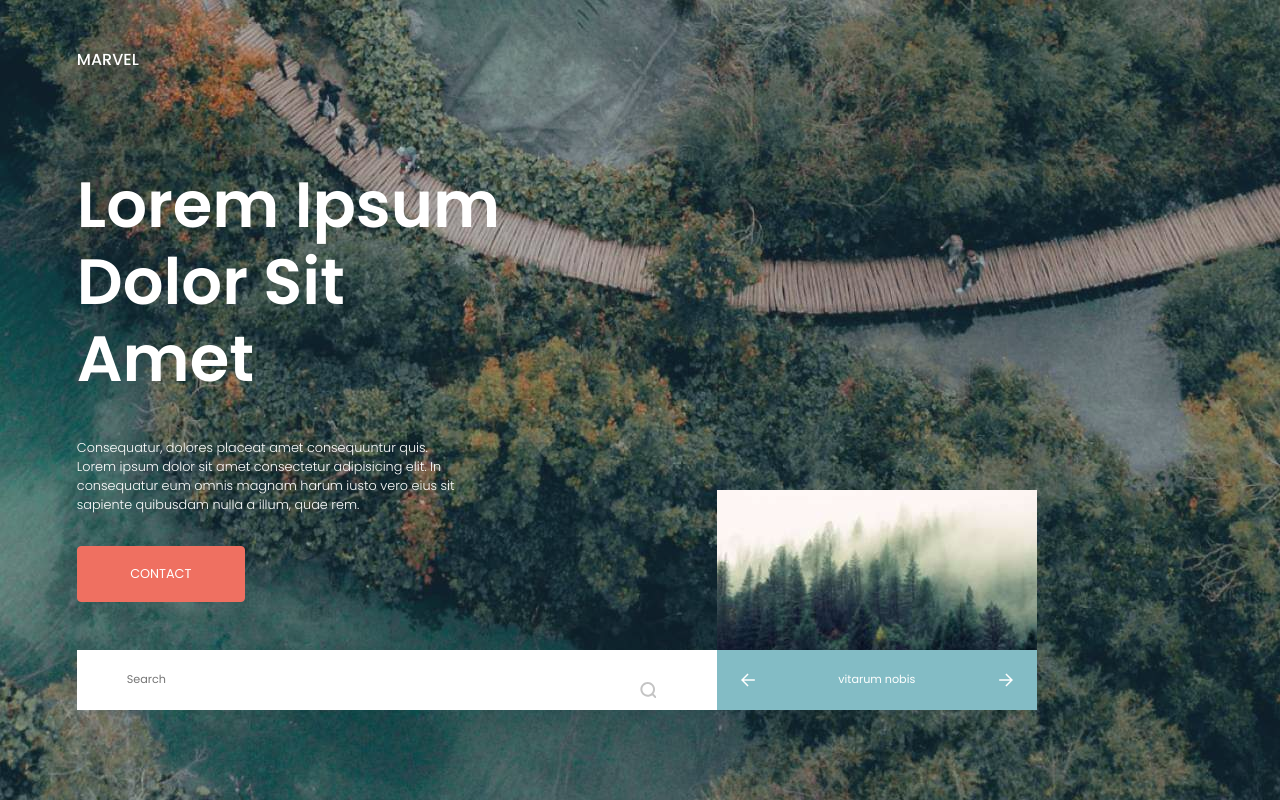
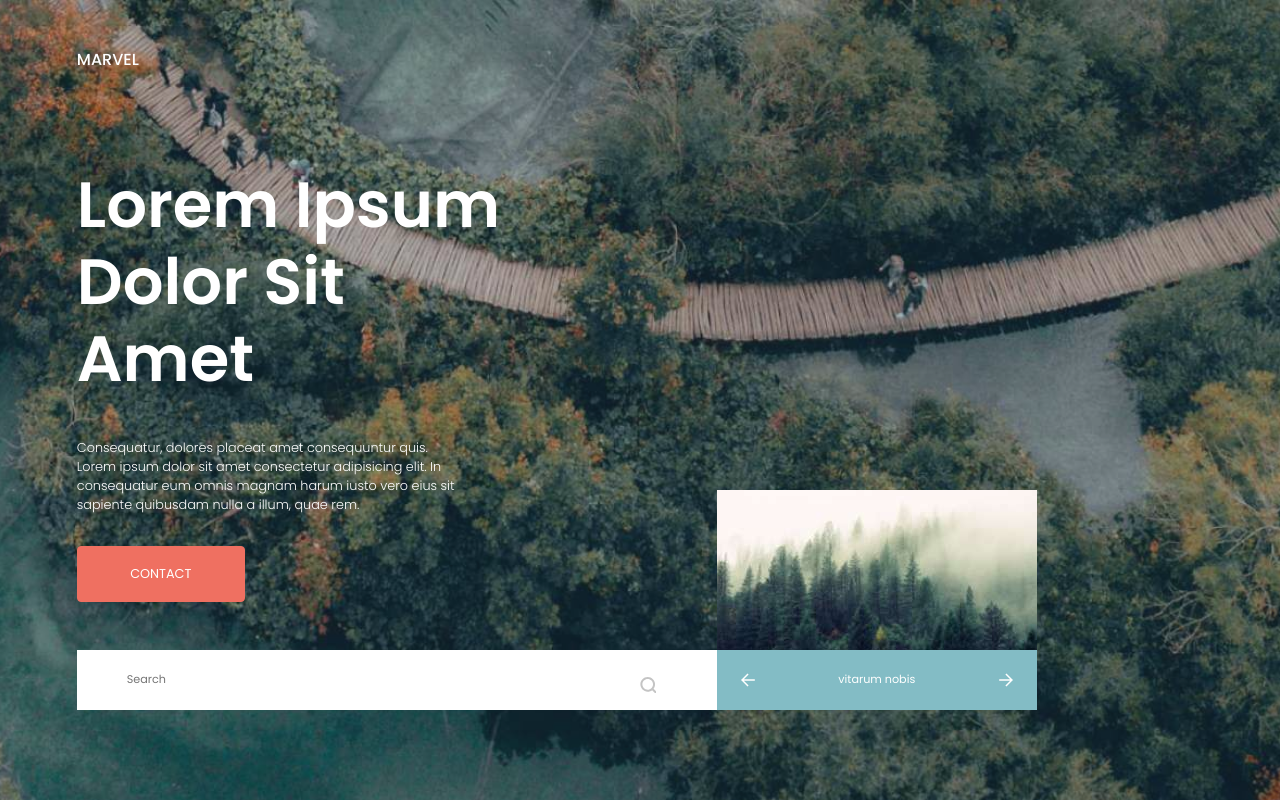
Before and after one commit to akhilalekha/lpmodel, a React (Create React App) app: page / in a window 1280 px wide. Shown: the top 800 px of the page. Built offline with nearby package versions, Linux system fonts and the light colour scheme.

Commit message:
add parallax to home and adjust search icon

```diff
--- a/src/components/Home.css
+++ b/src/components/Home.css
@@ -4,6 +4,10 @@
 	height: 110vh;
 	padding: 50px 6%;
 	position: relative;
+	background-attachment: fixed;
+	background-position: center;
+	background-repeat: no-repeat;
+	background-size: cover;
 }
 .logo {
 	position: relative;
@@ -21,7 +25,6 @@
 }
 .homeCol {
 	display: flex;
-	/* flex-wrap: wrap; */
 }
 .homeCol1 {
 	position: relative;
@@ -77,7 +80,7 @@
 	width: 1rem;
 	position: relative;
 	left: 88%;
-	top: 80px;
+	top: 75px;
 	right: 30px;
 	display: inline-block;
 }
```
Also changed, not shown: 1 other file (tests, documents, lock files or other folders).
